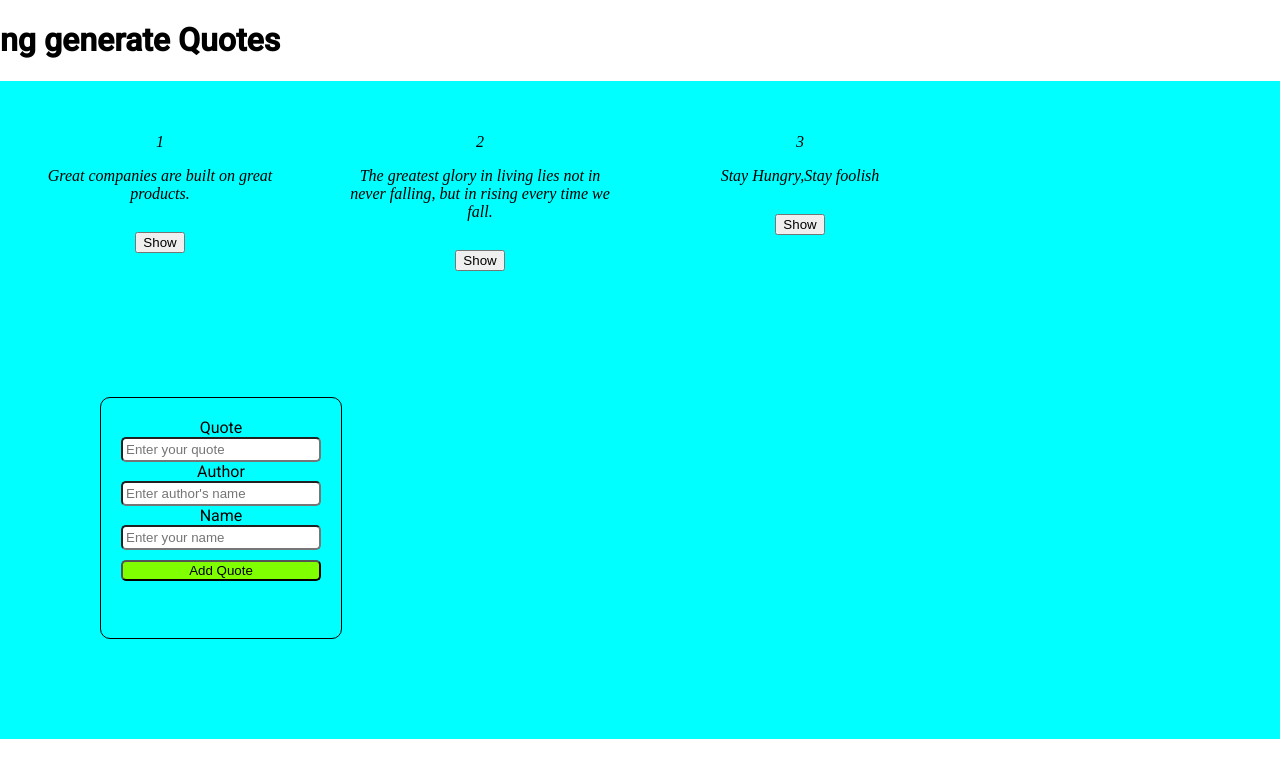
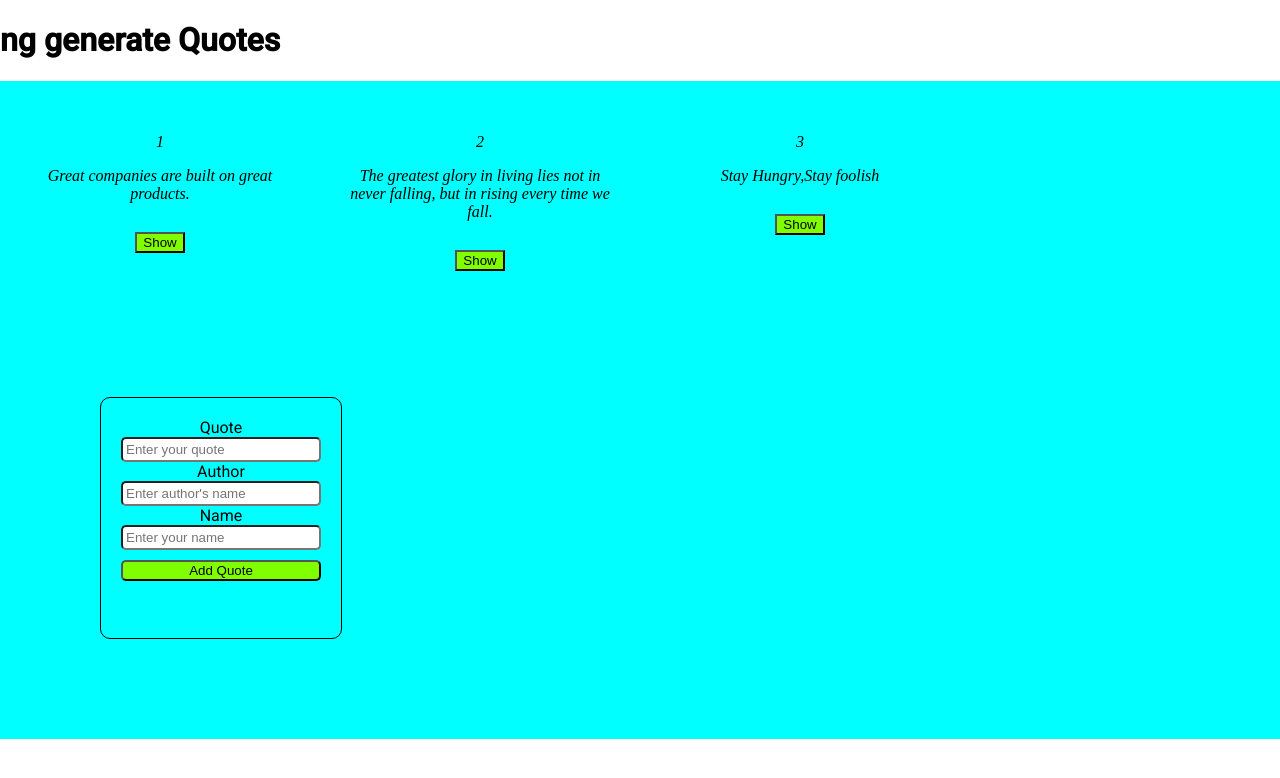
Before and after one commit to Jerry-Wemisiko/Quotes, an Angular app in the folder Quotes/: page / in a window 1280 px wide. Shown: the top 778 px of the page. Built offline with nearby package versions, Linux system fonts and the light colour scheme.

Commit message:
modified quote component stylesheet

```diff
--- a/Quotes/src/app/quote-detail/quote-detail.component.html
+++ b/Quotes/src/app/quote-detail/quote-detail.component.html
@@ -4,8 +4,8 @@
       <p><small class="text-muted">Posted by: </small>{{quote.postedBy}}</p>
       <p><small class="text-muted">Date: </small>{{quote.datePosted}}</p>
       <div class="vote">
-          <p>{{quote.upvote}}</p>
-          <p>{{quote.downvote}}</p>
+          <p><small class="text-muted">Upvotes: </small>{{quote.upvote}}</p>
+          <p><small class="text-muted">Downvotes: </small>{{quote.downvote}}</p>
       </div>
     </mat-card-content>
     <mat-card-actions>
--- a/Quotes/src/app/quote-form/quote-form.component.html
+++ b/Quotes/src/app/quote-form/quote-form.component.html
@@ -1,10 +1,10 @@
 <form (ngSubmit)='submitQuote()' #quoteForm='ngForm'>
     <label for="quote" id="quote">Quote</label>
-    <input type="text" placeholder="Enter your quote" [(ngModel)]='newQuote.quoteName' name="quoteName" #name='ngModel' required>
+    <input type="text" placeholder="Enter your quote" [(ngModel)]='newQuote.quoteName' name="quoteName" #name='ngModel' class="required">
     <label for="author" id="author">Author</label>
-    <input type="text" placeholder="Enter author's name" [(ngModel)]='newQuote.author' name="author" #name='ngModel' required>
+    <input type="text" placeholder="Enter author's name" [(ngModel)]='newQuote.author' name="author" #name='ngModel' class="required">
     <label for="name" id="name">Name</label>
-    <input type="text" placeholder="Enter your name"[(ngModel)]='newQuote.postedBy' name="postedBy" #name='ngModel' required>
+    <input type="text" placeholder="Enter your name"[(ngModel)]='newQuote.postedBy' name="postedBy" #name='ngModel' class="required">
 
     <button type="submit">Add Quote</button>
 </form>
--- a/Quotes/src/app/quote/quote.component.css
+++ b/Quotes/src/app/quote/quote.component.css
@@ -5,6 +5,9 @@
     height: 500px; */
     background-color: aqua
 
+}
+.show{
+    background-color: chartreuse;
 }
 .list{
     list-style: none;
--- a/Quotes/src/app/quote/quote.component.html
+++ b/Quotes/src/app/quote/quote.component.html
@@ -10,7 +10,7 @@
     </div>
 
       <br>
-    <button (click)='toggleQuote(i)' >Show</button>
+    <button class="show" (click)='toggleQuote(i)' >Show</button>
     <div *ngIf='quote.showQuoteDetails'>
       <p><i class="far fa-thumbs-up    " (click)='upvoteFunc(i)' ></i>  <i style="text-indent: 2em;" (click)='downvoteFunc(i)' class="far fa-thumbs-down    "></i></p>
        <app-quote-detail  [quote]='quote' (isTimeCountOver)='deleteQuote($event,i)'></app-quote-detail>
```
